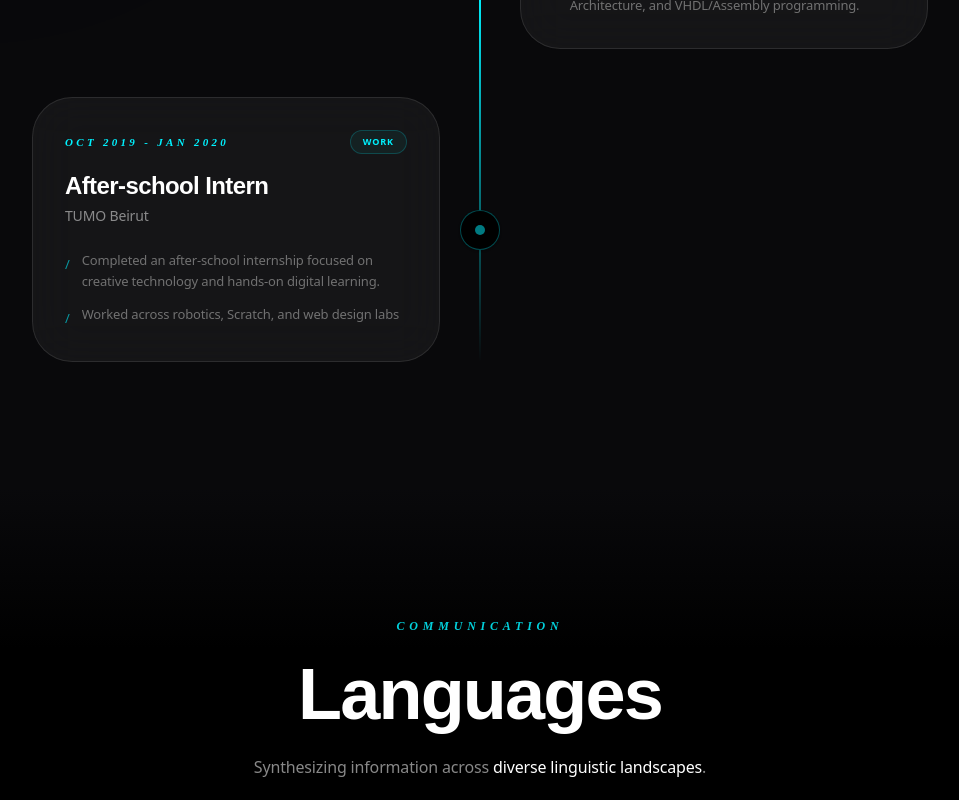
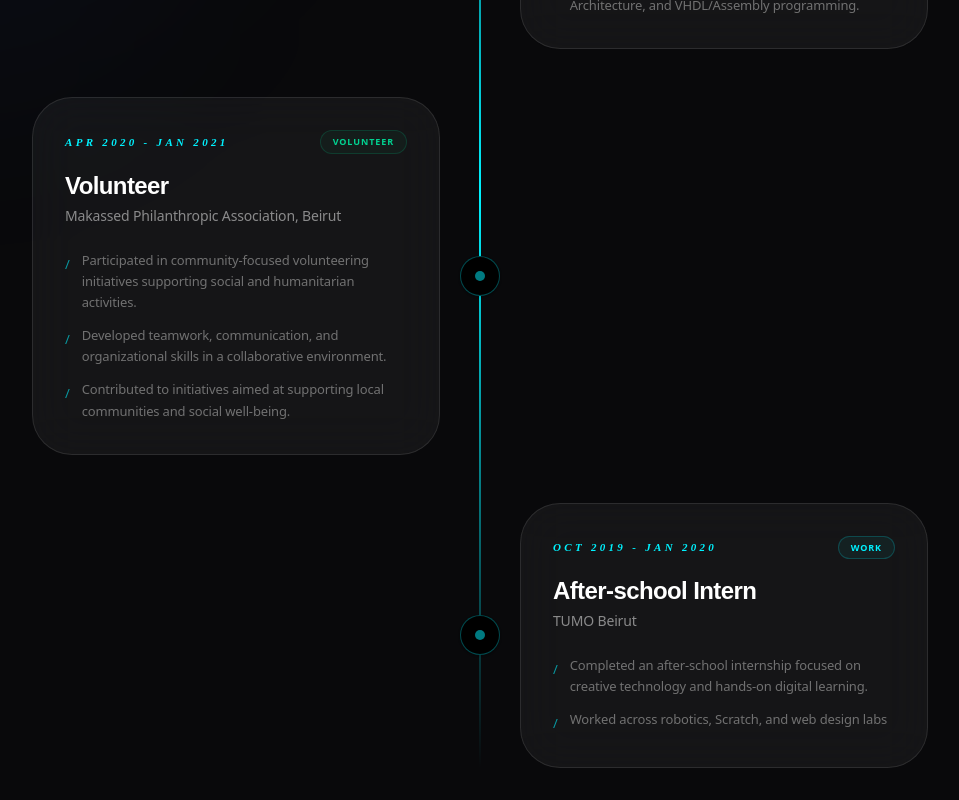
Before and after one commit to tibu345/Portfolio, a React (Vite) app: page / in a window 1280 px wide. Shown: the part 5880-6680 px from the top of the page, without its empty margins (160-1119 px from the left). Built offline with nearby package versions, Linux system fonts and the light colour scheme.

Commit message:
Add Makassed volunteer experience

```diff
--- a/src/components/ExperienceTimeline.tsx
+++ b/src/components/ExperienceTimeline.tsx
@@ -5,8 +5,14 @@ interface TimelineItem {
   organization: string;
   period: string;
   description: string[];
-  type: 'work' | 'education';
+  type: 'work' | 'education' | 'volunteer';
 }
+
+const typeStyles: Record<TimelineItem['type'], string> = {
+  work: 'border-primary/20 text-primary bg-primary/5',
+  education: 'border-blue-500/20 text-blue-400 bg-blue-500/5',
+  volunteer: 'border-emerald-500/20 text-emerald-400 bg-emerald-500/5',
+};
 
 export default function ExperienceTimeline({ items }: { items: TimelineItem[] }) {
   return (
@@ -29,7 +35,7 @@ export default function ExperienceTimeline({ items }: { items: TimelineItem[] })
           <div className="w-[calc(100%-3.5rem)] md:w-[calc(50%-2.5rem)] glass p-6 md:p-8 rounded-2xl md:rounded-[2.5rem] shadow-3xl border border-white/5 group-hover:border-primary/20 group-hover:bg-white/[0.08] transition-all duration-700">
             <div className="flex flex-wrap items-center justify-between gap-2 mb-4">
               <time className="font-serif italic text-[10px] md:text-[11px] font-bold text-primary uppercase tracking-[0.2em] md:tracking-[0.3em]">{item.period}</time>
-              <span className={`text-[8px] md:text-[9px] font-bold uppercase tracking-widest px-3 py-1 rounded-full border ${item.type === 'work' ? 'border-primary/20 text-primary bg-primary/5' : 'border-blue-500/20 text-blue-400 bg-blue-500/5'}`}>
+              <span className={`text-[8px] md:text-[9px] font-bold uppercase tracking-widest px-3 py-1 rounded-full border ${typeStyles[item.type]}`}>
                 {item.type}
               </span>
             </div>
--- a/src/constants/index.ts
+++ b/src/constants/index.ts
@@ -140,6 +140,17 @@ export const EXPERIENCE: Experience[] = [
     type: "education"
   },
   {
+    title: "Volunteer",
+    organization: "Makassed Philanthropic Association, Beirut",
+    period: "Apr 2020 - Jan 2021",
+    description: [
+      "Participated in community-focused volunteering initiatives supporting social and humanitarian activities.",
+      "Developed teamwork, communication, and organizational skills in a collaborative environment.",
+      "Contributed to initiatives aimed at supporting local communities and social well-being."
+    ],
+    type: "volunteer"
+  },
+  {
     title: "After-school Intern",
     organization: "TUMO Beirut",
     period: "Oct 2019 - Jan 2020",
--- a/src/types/index.ts
+++ b/src/types/index.ts
@@ -23,7 +23,7 @@ export interface Experience {
   organization: string;
   period: string;
   description: string[];
-  type: 'work' | 'education';
+  type: 'work' | 'education' | 'volunteer';
 }
 
 export interface Language {
```
